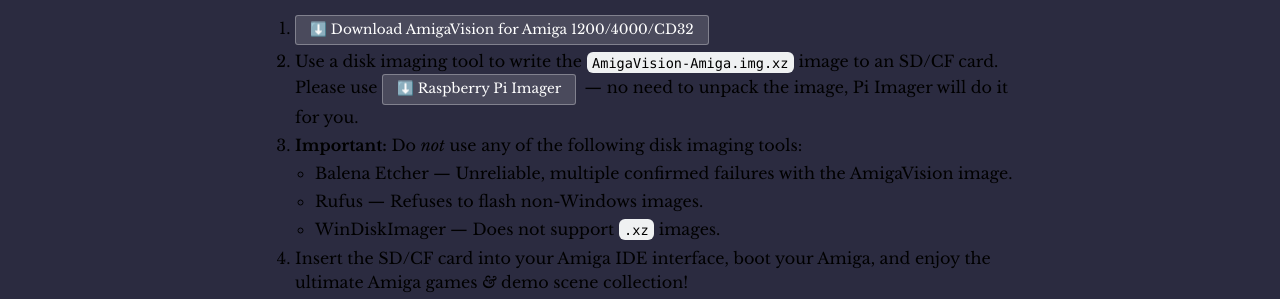
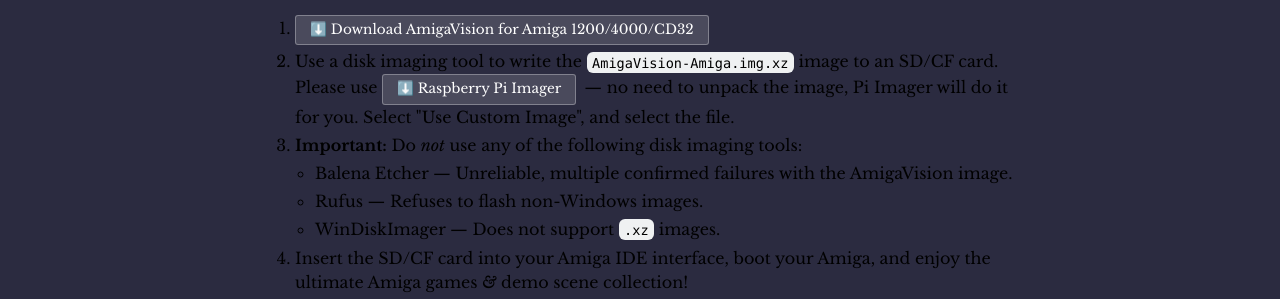
Before and after one commit to amigavision/amigavision.github.io, a Jekyll site: the page built from download/amiga.html, in a window 1280 px wide. Shown: the part 552-851 px from the top of the page. Built offline with Jekyll 4.4.1, drawn with Linux system fonts in a browser that asks for light colours.

Commit message:
Clarify RPi Imager instructions

```diff
--- a/download/amiga.html
+++ b/download/amiga.html
@@ -17,7 +17,7 @@
     <h2>Installation Steps</h2>
     <ol>
       <li><div class="button alt"><a target="_blank" href="https://archive.org/details/software?query=amigavision+for+amiga+hardware">⬇️ Download AmigaVision for Amiga 1200/4000/CD32</a></div>
-      <li>Use a disk imaging tool to write the <code>AmigaVision-Amiga.img.xz</code> image to an SD/CF card. Please use <div class="button alt"><a href="https://www.raspberrypi.com/software/">⬇️ Raspberry Pi Imager</a></div>— no need to unpack the image, Pi Imager will do it for you.
+      <li>Use a disk imaging tool to write the <code>AmigaVision-Amiga.img.xz</code> image to an SD/CF card. Please use <div class="button alt"><a href="https://www.raspberrypi.com/software/">⬇️ Raspberry Pi Imager</a></div>— no need to unpack the image, Pi Imager will do it for you. Select "Use Custom Image", and select the file.
       <li><b>Important:</b> Do <i>not</i> use any of the following disk imaging tools:
         <ul>
           <li>Balena Etcher — Unreliable, multiple confirmed failures with the AmigaVision image.
--- a/download/pi.html
+++ b/download/pi.html
@@ -18,7 +18,7 @@
     <p>AmigaVision runs well on any Raspberry Pi 5, 500, 500+, or CM5 with 1GB of RAM — or more, but 1GB is sufficient. Raspberry Pi 4 is also supported, but too slow for the most accurate emulation.</p>
     <ol>
       <li><div class="button alt"><a target="_blank" href="https://archive.org/details/software?query=amigavision+for+raspberry+pi">⬇️ Download AmigaVision for Raspberry Pi</a></div></li>
-      <li>Use a disk imaging tool to write the <code>AmigaVision-RPi.img.xz</code> image to an SD card — Please use <div class="button alt"><a href="https://www.raspberrypi.com/software/">⬇️ Raspberry Pi Imager</a></div>— no need to unpack the image, Pi Imager will do it for you.
+      <li>Use a disk imaging tool to write the <code>AmigaVision-RPi.img.xz</code> image to an SD card — Please use <div class="button alt"><a href="https://www.raspberrypi.com/software/">⬇️ Raspberry Pi Imager</a></div>— no need to unpack the image, Pi Imager will do it for you. Select "Use Custom Image", and select the file.
       <li><b>Important:</b> Do <i>not</i> use any of the following disk imaging tools:
         <ul>
           <li>Balena Etcher — Unreliable, multiple confirmed failures with the AmigaVision image.
```
